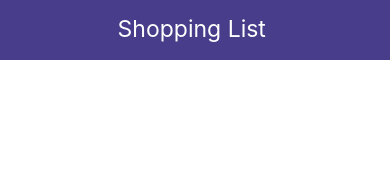
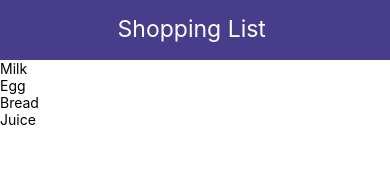
Before and after one commit to Shakib448/Todo-app-react-native, a React Native app: screen / in a window 390 px wide. Shown: the top 178 px of the page. Built offline with nearby package versions, Linux system fonts and the light colour scheme.

Commit message:
React native

```diff
--- a/App.js
+++ b/App.js
@@ -1,11 +1,23 @@
-import React from 'react';
-import {Text, View, StyleSheet} from 'react-native';
+/* eslint-disable prettier/prettier */
+import React, { useState } from 'react';
+import { Text, View, StyleSheet, FlatList } from 'react-native';
 import Header from './components/Header';
 
 const App = () => {
+  const [items, setItems] = useState([
+    { id: 1, text: 'Milk' },
+    { id: 2, text: 'Egg' },
+    { id: 3, text: 'Bread' },
+    { id: 4, text: 'Juice' },
+  ]);
+
   return (
     <View style={styles.container}>
       <Header title="Shopping List" />
+      <FlatList
+        data={items}
+        renderItem={({ item }) => <Text>{item.text}</Text>}
+      />
     </View>
   );
 };
--- a/components/Header.js
+++ b/components/Header.js
@@ -1,4 +1,5 @@
 /* eslint-disable prettier/prettier */
+
 import React from 'react';
 import { Text, View, StyleSheet } from 'react-native';
 
--- a/package.json
+++ b/package.json
@@ -11,6 +11,7 @@
   },
   "dependencies": {
     "clsx": "^1.1.1",
+    "eslint-plugin-react-native": "^3.11.0",
     "react": "17.0.1",
     "react-native": "0.64.2",
     "react-native-vector-icons": "^8.1.0",
```
Also changed, not shown: 1 other file (tests, documents, lock files or other folders).
